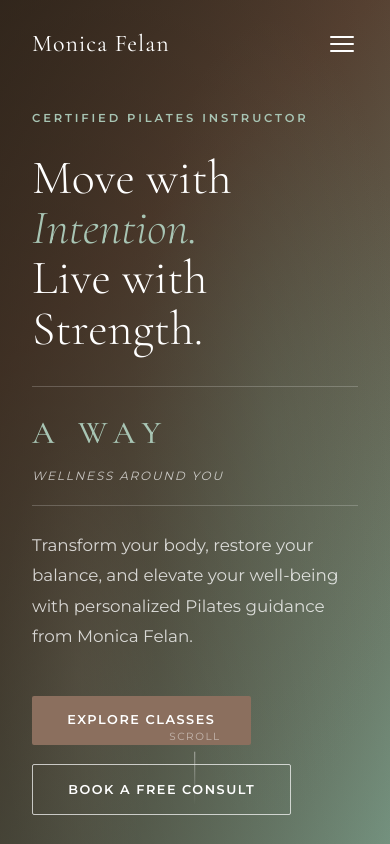
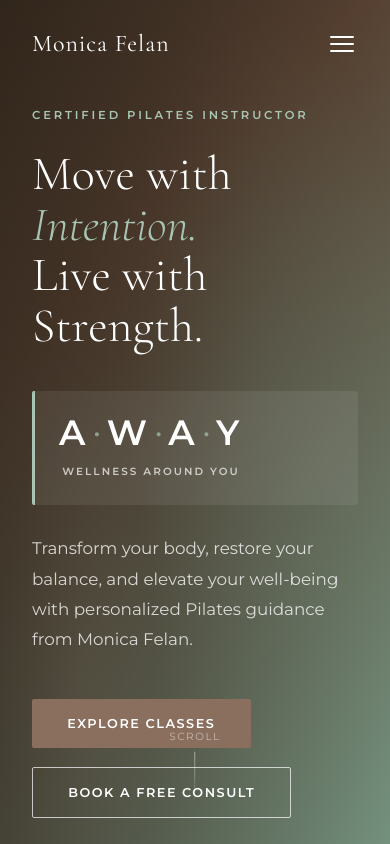
Before and after one commit to Josh986/monica-felan-portfolio, a plain HTML site: page index.html in a window 390 px wide. Shown: the top 844 px of the page. Drawn offline with nearby package versions, Linux system fonts and the light colour scheme.

Commit message:
Redesign A·W·A·Y as branded acronym with modern styling

```diff
--- a/index.html
+++ b/index.html
@@ -36,8 +36,16 @@
       <p class="hero-sub">Certified Pilates Instructor</p>
       <h1 class="hero-title">Move with<br /><em>Intention.</em><br />Live with Strength.</h1>
       <div class="hero-slogan">
-        <span class="slogan-main">A WAY</span>
-        <span class="slogan-sub">Wellness Around You</span>
+        <div class="slogan-acronym">
+          <span class="acronym-letter">A</span>
+          <span class="acronym-dot">·</span>
+          <span class="acronym-letter">W</span>
+          <span class="acronym-dot">·</span>
+          <span class="acronym-letter">A</span>
+          <span class="acronym-dot">·</span>
+          <span class="acronym-letter">Y</span>
+        </div>
+        <span class="slogan-tagline">Wellness Around You</span>
       </div>
       <p class="hero-desc">Transform your body, restore your balance, and elevate your well-being with personalized Pilates guidance from Monica Felan.</p>
       <div class="hero-btns">
@@ -282,7 +290,10 @@
     <div class="container footer-inner">
       <div class="footer-brand">
         <a href="#home" class="logo">Monica Felan</a>
-        <p class="footer-slogan">A WAY — Wellness Around You</p>
+        <div class="footer-acronym">
+          <span class="footer-away">A·W·A·Y</span>
+          <span class="footer-tagline">Wellness Around You</span>
+        </div>
         <p>Certified Pilates Instructor<br/>Los Angeles, CA</p>
       </div>
       <div class="footer-links">
--- a/style.css
+++ b/style.css
@@ -215,28 +215,44 @@ ul { list-style: none; }
 .hero-slogan {
   display: flex;
   flex-direction: column;
-  gap: 0.3rem;
-  margin: 2rem 0 1.5rem 0;
-  padding: 1.2rem 0;
-  border-top: 1px solid rgba(255,255,255,0.2);
-  border-bottom: 1px solid rgba(255,255,255,0.2);
-  max-width: 400px;
+  align-items: flex-start;
+  gap: 0.8rem;
+  margin: 2.5rem 0 1.8rem 0;
+  padding: 1.8rem 2rem;
+  background: rgba(255,255,255,0.08);
+  backdrop-filter: blur(10px);
+  border-left: 3px solid var(--accent-light);
+  border-radius: 2px;
+  max-width: fit-content;
 }
-.slogan-main {
-  font-family: 'Cormorant Garamond', serif;
-  font-size: 2.5rem;
-  font-weight: 500;
-  letter-spacing: 0.25em;
+.slogan-acronym {
+  display: flex;
+  align-items: center;
+  gap: 0.4rem;
+}
+.acronym-letter {
+  font-family: 'Montserrat', sans-serif;
+  font-size: 3rem;
+  font-weight: 700;
+  color: #fff;
+  text-transform: uppercase;
+  line-height: 1;
+  letter-spacing: 0.05em;
+}
+.acronym-dot {
+  font-size: 2rem;
   color: var(--accent-light);
-  text-transform: uppercase;
+  font-weight: 700;
+  opacity: 0.7;
+  line-height: 1;
 }
-.slogan-sub {
-  font-size: 0.85rem;
-  font-weight: 400;
-  letter-spacing: 0.15em;
+.slogan-tagline {
+  font-size: 0.7rem;
+  font-weight: 600;
+  letter-spacing: 0.2em;
   color: rgba(255,255,255,0.7);
   text-transform: uppercase;
-  font-style: italic;
+  padding-left: 0.2rem;
 }
 .hero-desc {
   font-size: 1.05rem;
@@ -551,13 +567,26 @@ ul { list-style: none; }
   text-align: center;
 }
 .footer .logo { color: #fff; font-size: 1.6rem; margin-bottom: 0.5rem; display: block; }
-.footer-slogan {
-  font-size: 0.75rem;
-  font-weight: 600;
-  letter-spacing: 0.15em;
+.footer-acronym {
+  display: flex;
+  flex-direction: column;
+  gap: 0.2rem;
+  margin: 0.8rem 0;
+}
+.footer-away {
+  font-family: 'Montserrat', sans-serif;
+  font-size: 1.3rem;
+  font-weight: 700;
+  letter-spacing: 0.3em;
+  color: var(--accent-light);
   text-transform: uppercase;
-  color: var(--accent-light) !important;
-  margin: 0.5rem 0 0.8rem 0 !important;
+}
+.footer-tagline {
+  font-size: 0.65rem;
+  font-weight: 500;
+  letter-spacing: 0.18em;
+  color: rgba(255,255,255,0.5);
+  text-transform: uppercase;
 }
 .footer-brand p { font-size: 0.82rem; line-height: 1.7; }
 .footer-links { display: flex; gap: 2rem; flex-wrap: wrap; justify-content: center; }
@@ -604,9 +633,10 @@ ul { list-style: none; }
   .nav-links a { color: var(--dark) !important; }
   .hamburger { display: flex; }
   .hero-btns { flex-direction: column; align-items: flex-start; }
-  .hero-slogan { max-width: 100%; }
-  .slogan-main { font-size: 2rem; }
-  .slogan-sub { font-size: 0.75rem; }
+  .hero-slogan { max-width: 100%; padding: 1.5rem 1.5rem; }
+  .acronym-letter { font-size: 2.2rem; }
+  .acronym-dot { font-size: 1.5rem; }
+  .slogan-tagline { font-size: 0.65rem; }
   .contact-form-wrap { padding: 2rem; }
   .pillars-grid { grid-template-columns: 1fr; gap: 2rem; }
 }
```
